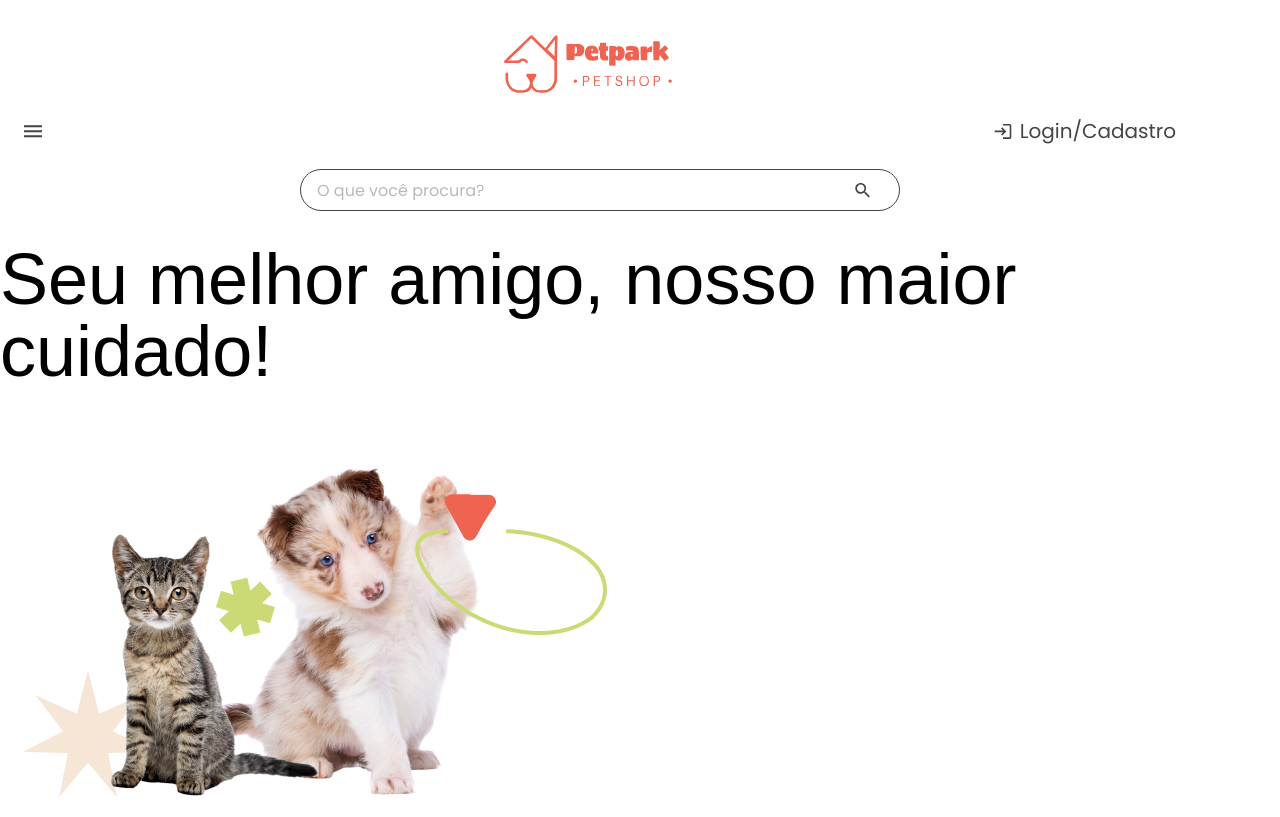
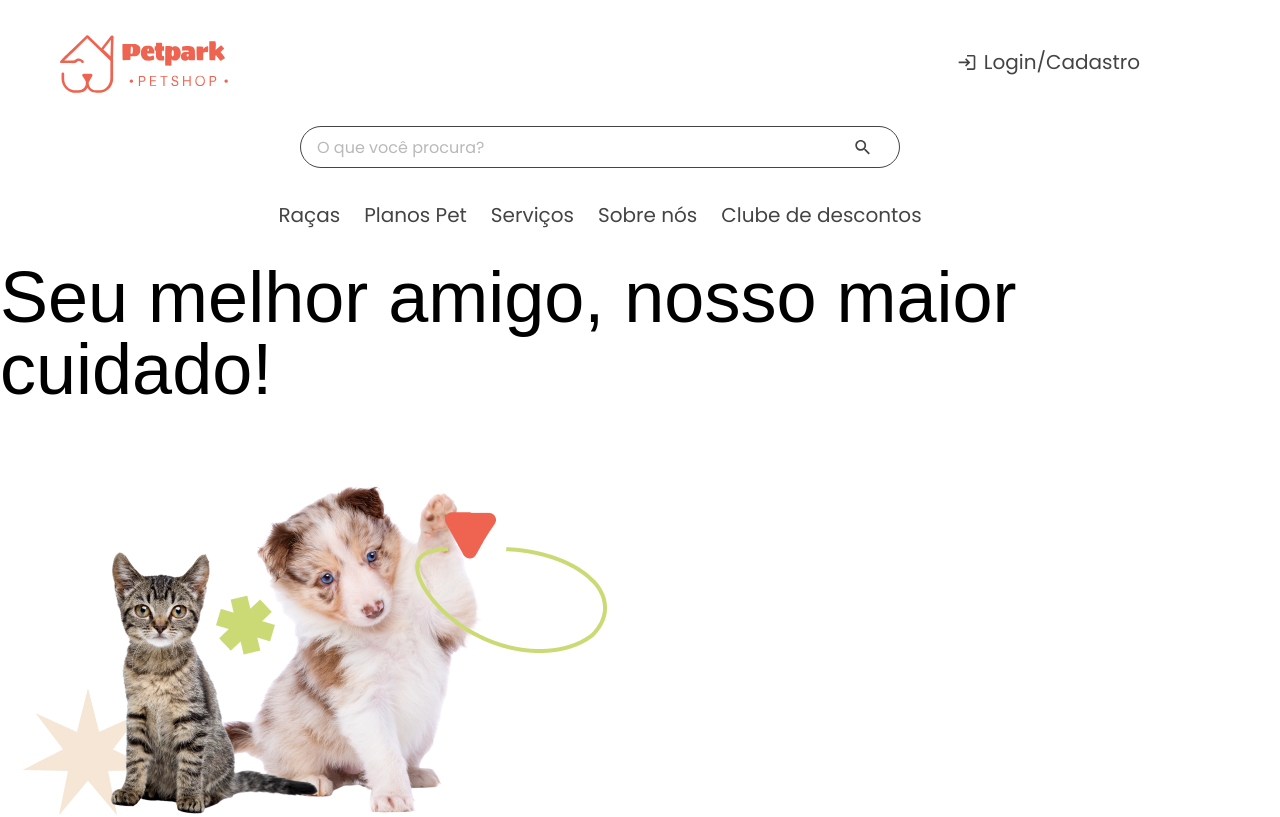
Before and after one commit to michaelprocha/petpark, a website: page index.html in a window 1280 px wide. Shown: the top 817 px of the page. Drawn offline with Linux system fonts and the light colour scheme; a web font is replaced by a local one.

Commit message:
add header for tablet

```diff
--- a/css/input.css
+++ b/css/input.css
@@ -48,7 +48,8 @@
 		@apply text-title-h5;
 	}
 
-	p {
+	p,
+	a {
 		@apply font-poppins;
 	}
 }
--- a/index.html
+++ b/index.html
@@ -15,19 +15,19 @@
 	<body>
 		<header>
 			<div class="max-w-300">
-				<div class="flex flex-col items-center py-8 px-6 gap-6 w-full">
+				<div class="flex flex-col items-center py-8 px-6 gap-6 w-full md:grid md:grid-cols-2 md:grid-rows-2 md:px-15 md:pt-8 md:pb-0">
 					<img class="w-48" src="./images/logo.svg" alt="Logo" />
-					<input placeholder="O que você procura?" class="order-3 max-w-150 w-full input bg-[url(../images/search.svg)] bg-no-repeat bg-position-[95%_center]" type="search" />
-					<div class="w-full flex justify-between">
-						<img src="./images/menu.svg" alt="Abrir menu" />
+					<input placeholder="O que você procura?" class="order-3 max-w-150 w-full input bg-[url(../images/search.svg)] bg-no-repeat bg-position-[95%_center] md:col-span-2 md:justify-self-center" type="search" />
+					<div class="w-full flex justify-between md:w-auto md:justify-self-end">
+						<img class="md:hidden" src="./images/menu.svg" alt="Abrir menu" />
 						<div class="hidden">
 							<img src="./images/close.svg" alt="Fechar menu" />
 							<ul>
-								<li><a href="#">Raças</a></li>
-								<li><a href="#">Planos Pet</a></li>
-								<li><a href="#">Serviços</a></li>
-								<li><a href="#">Sobre nós</a></li>
-								<li><a href="#">Clube de descontos</a></li>
+								<li><a class="" href="#">Raças</a></li>
+								<li><a class="" href="#">Planos Pet</a></li>
+								<li><a class="" href="#">Serviços</a></li>
+								<li><a class="" href="#">Sobre nós</a></li>
+								<li><a class="" href="#">Clube de descontos</a></li>
 							</ul>
 						</div>
 						<div class="flex gap-2">
@@ -36,13 +36,13 @@
 						</div>
 					</div>
 				</div>
-				<nav class="hidden">
-					<ul>
-						<li><a href="#">Raças</a></li>
-						<li><a href="#">Planos Pet</a></li>
-						<li><a href="#">Serviços</a></li>
-						<li><a href="#">Sobre nós</a></li>
-						<li><a href="#">Clube de descontos</a></li>
+				<nav class="hidden md:flex md:items-center md:justify-center pt-6 pb-8">
+					<ul class="flex gap-6">
+						<li><a class="text-neutral-black text-xl font-normal" href="#">Raças</a></li>
+						<li><a class="text-neutral-black text-xl font-normal" href="#">Planos Pet</a></li>
+						<li><a class="text-neutral-black text-xl font-normal" href="#">Serviços</a></li>
+						<li><a class="text-neutral-black text-xl font-normal" href="#">Sobre nós</a></li>
+						<li><a class="text-neutral-black text-xl font-normal" href="#">Clube de descontos</a></li>
 					</ul>
 				</nav>
 			</div>
```
Also changed, not shown: css/style.css.
